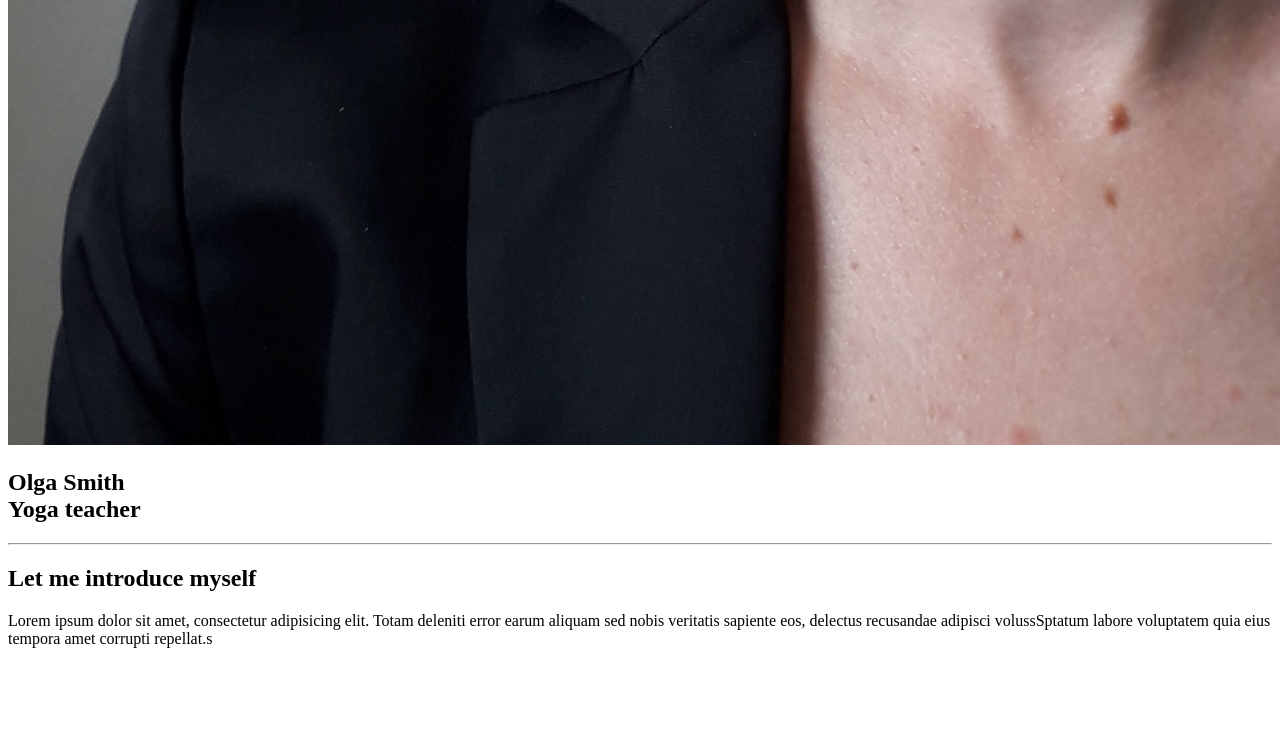
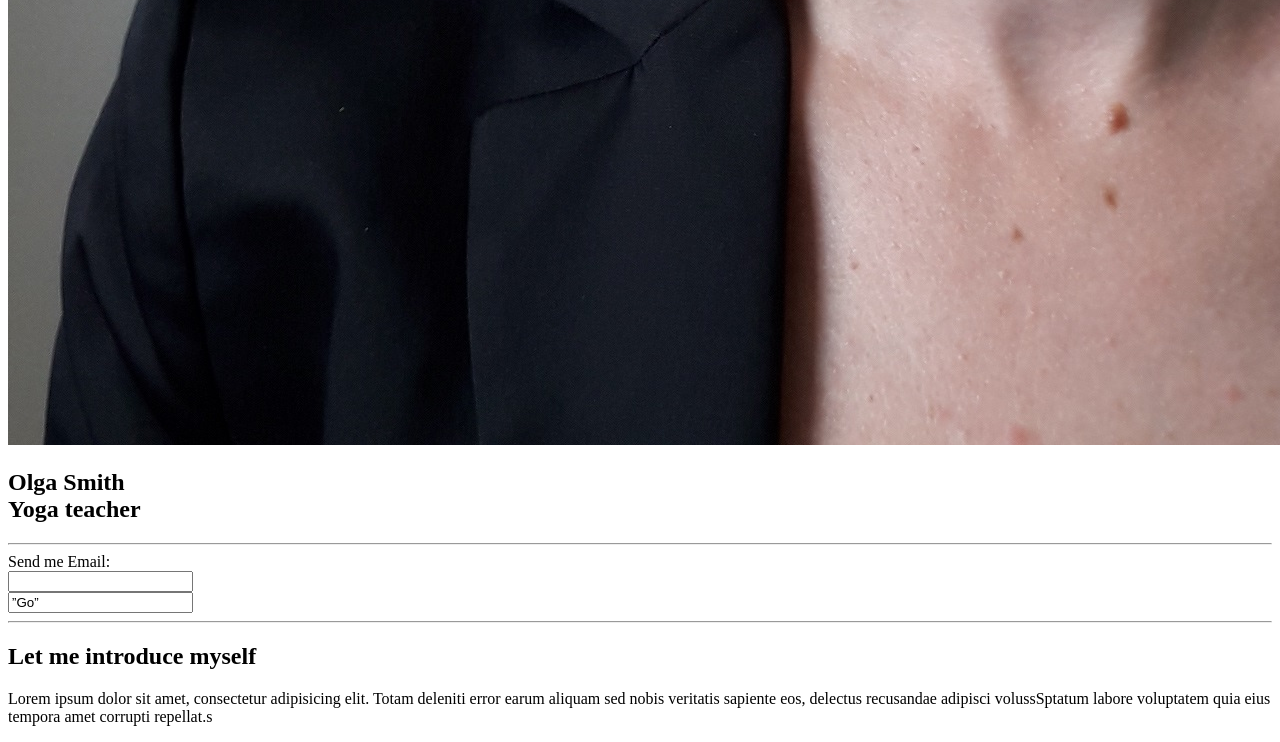
Before and after one commit to olgaKhristo/cohort11, a plain HTML site: page task1/index.html in a window 1280 px wide. Shown: the part 1865-2607 px from the top of the page. Before the commit the page ends 2529 px from the top, so only its background shows below. Drawn offline with Linux system fonts and the light colour scheme.

Commit message:
form added

```diff
--- a/task1/index.html
+++ b/task1/index.html
@@ -19,6 +19,11 @@
     <img src="img/olga pic 21.jpg" alt="my photo">
     <h2>Olga Smith <br> Yoga teacher</h2>
     <hr>
+    <form id=”form”>
+        <label for=”email”>Send me Email:</label><br>
+        <input name=”email” type=”email” /><br>
+        <input type=”submit” value=”Go”  /></form>
+    <hr>
     <div>
         <h2>Let me introduce myself</h2>
         <p>Lorem ipsum dolor sit amet, consectetur adipisicing elit. Totam deleniti error earum aliquam sed nobis
```
